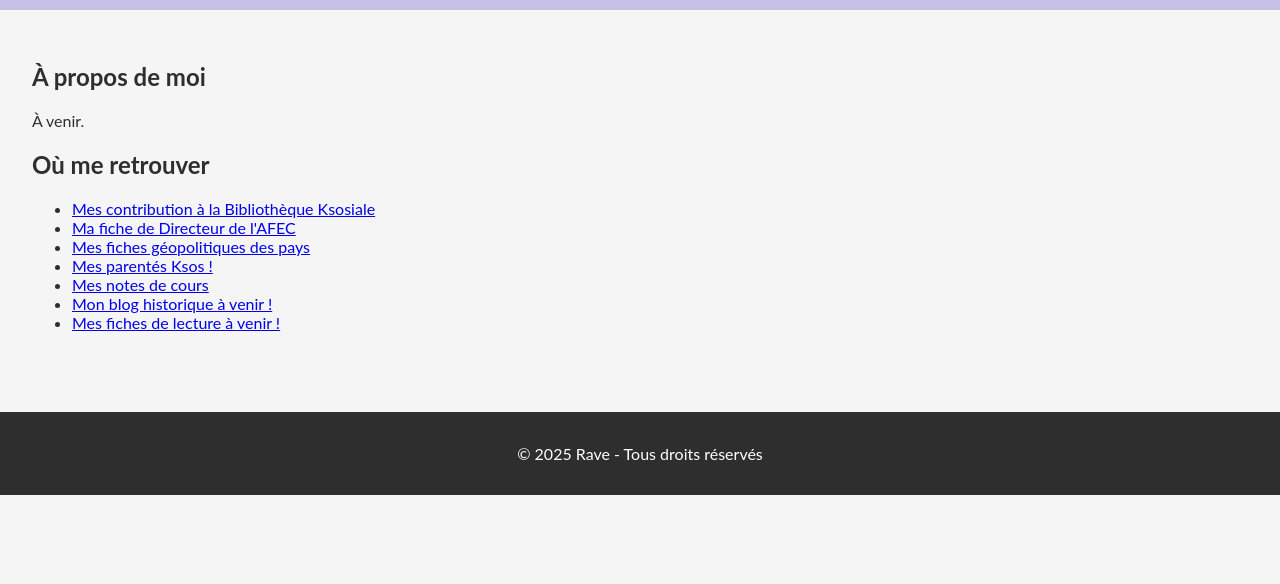
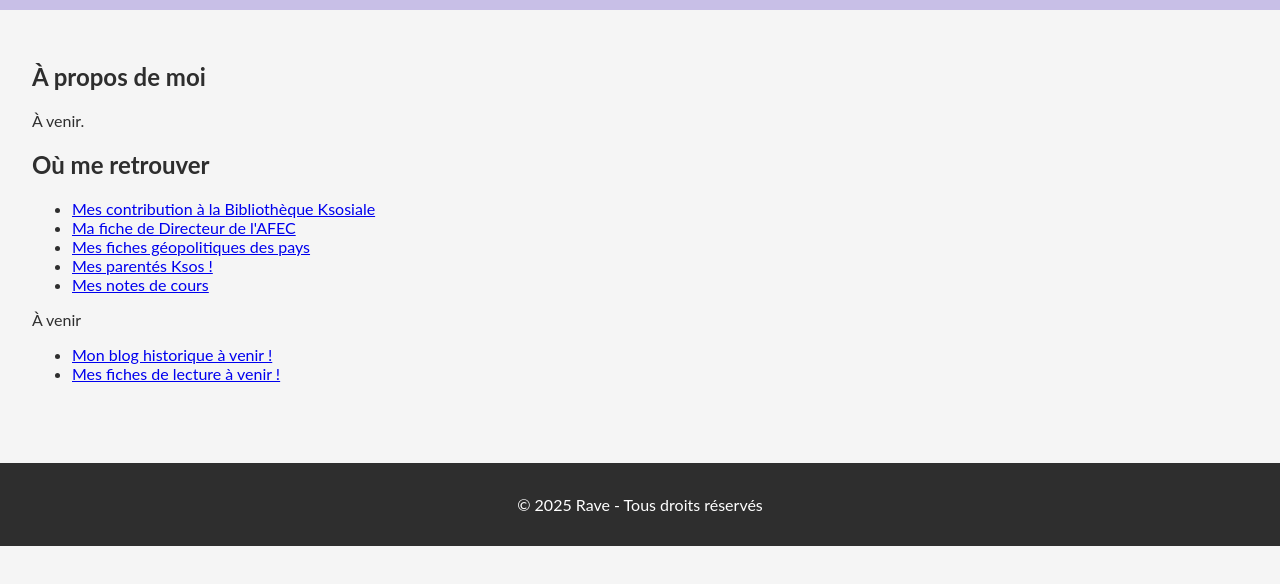
Before and after one commit to profvioletclub-source/Anthony_Rave, a plain HTML site: page index.html in a window 1280 px wide. Shown: the part 108-692 px from the top of the page. Drawn offline with Linux system fonts and the light colour scheme.

Commit message:
Add upcoming section with new links

```diff
--- a/index.html
+++ b/index.html
@@ -22,6 +22,9 @@
         <li><a href="https://profvioletclub-source.github.io/politique_du_monde/index.html">Mes fiches géopolitiques des pays</li>
         <li><a href="https://profvioletclub-source.github.io/genealogie/fiches/arave.html">Mes parentés Ksos !</li>
         <li><a href="https://profvioletclub-source.github.io/Cours_Histoire_SPD_USMB/index.html">Mes notes de cours</a></li>
+      </ul>
+      <p>À venir</p>
+      <ul>
         <li><a href="https://profvioletclub-source.github.io/histoires_d_histoire/index.html">Mon blog historique à venir !</li>
         <li><a href="https://profvioletclub-source.github.io/Les_Lectures_d_Anthony/index.html">Mes fiches de lecture à venir !</a></li>
       </ul>
```
